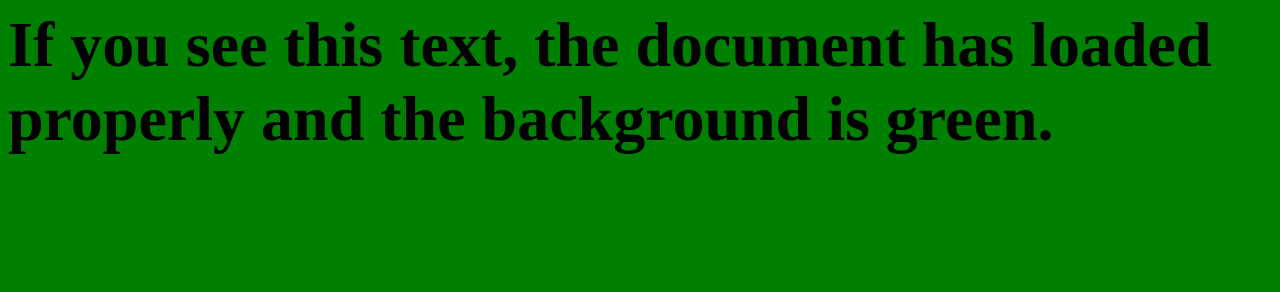
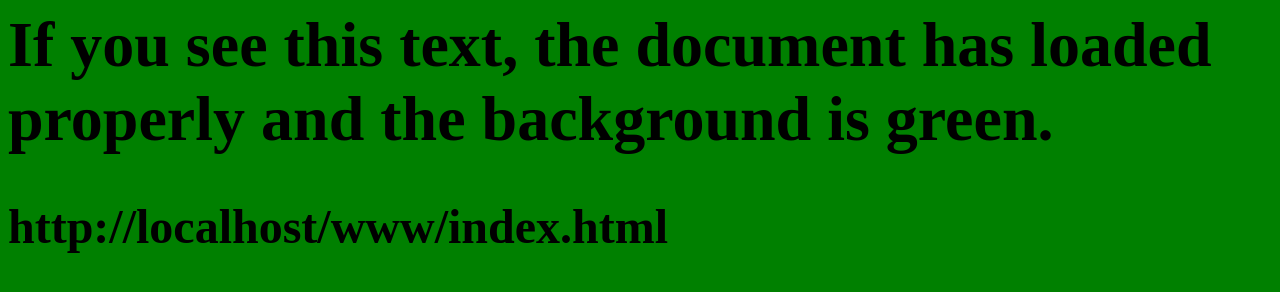
Before and after one commit to mbackschat/WKWebViewFIleUrlTest, a plain HTML site: page www/index.html in a window 1280 px wide. Drawn offline with Linux system fonts and the light colour scheme.

Commit message:
Set the document.location from the web-page itself.

```diff
--- a/www/index.html
+++ b/www/index.html
@@ -5,5 +5,8 @@ If you see this text, the document has loaded properly and the background is gre
 </h1>
 <h2 id="location" style="width:100%">
 <h2>
+<script>
+    document.getElementById('location').innerHTML = document.location;
+</script>
 </body>
 </html>
```
Also changed, not shown: 1 other file.
